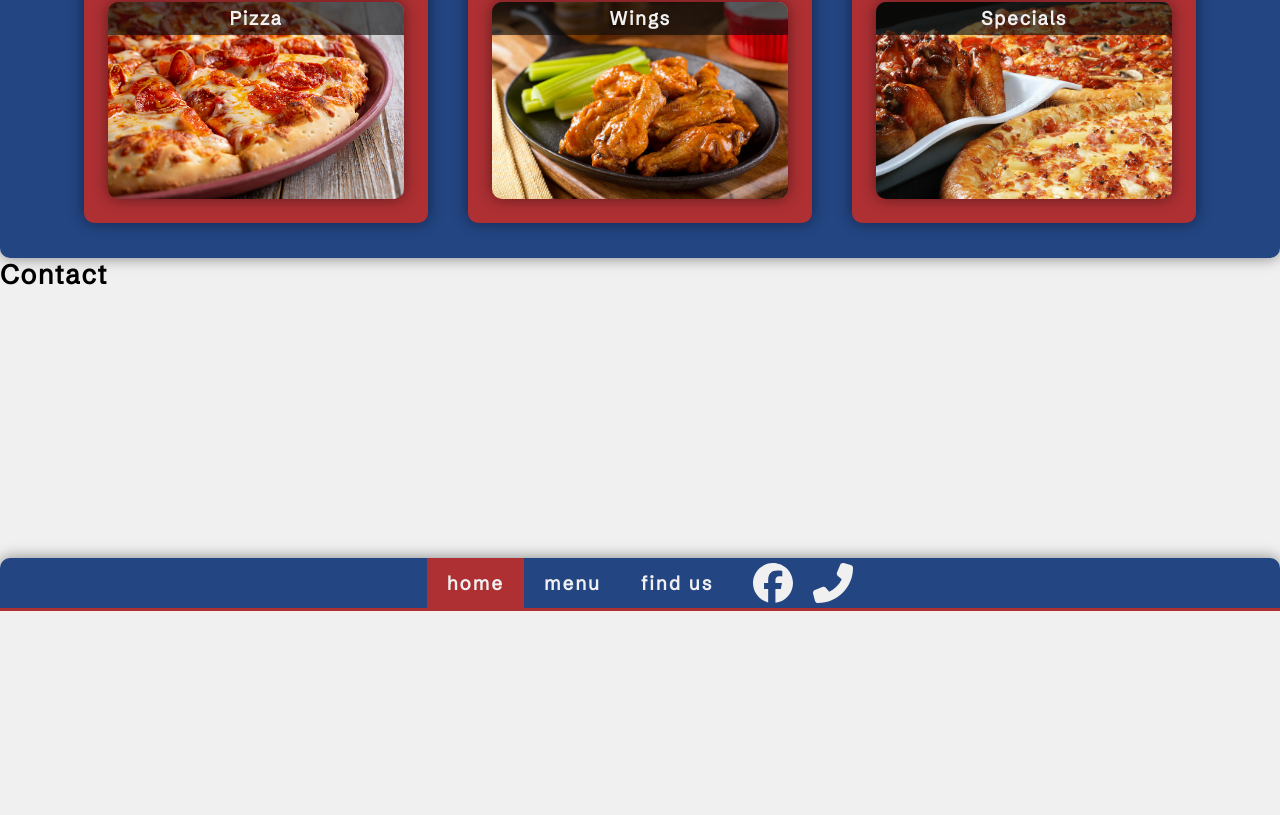
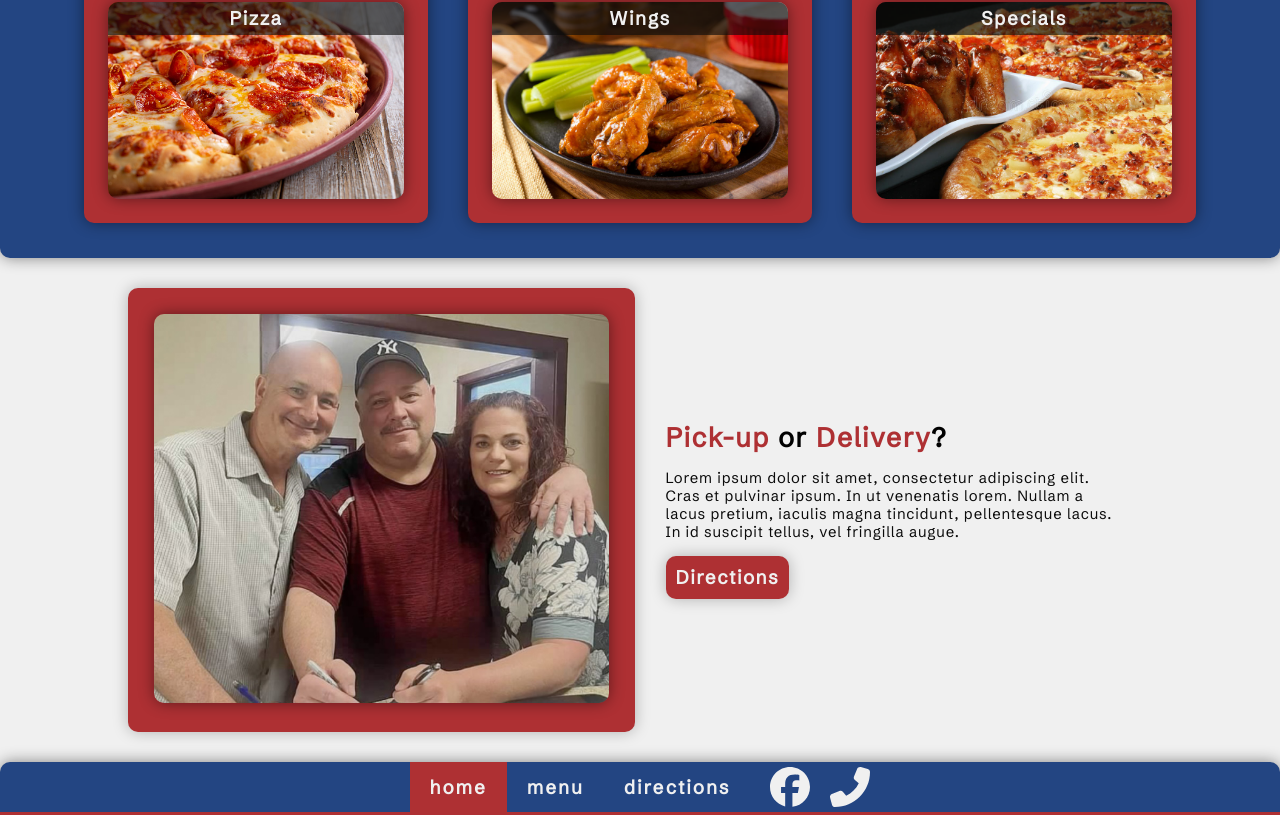
Before and after one commit to TheMrDenty/Postal-Pizza, a React (Create React App) app: page / in a window 1280 px wide. Shown: the part 812-1627 px from the top of the page. Before the commit the page ends 1423 px from the top, so only its background shows below. Built offline with nearby package versions, Linux system fonts and the light colour scheme.

Commit message:
added directions section

```diff
--- a/src/data/links-data.js
+++ b/src/data/links-data.js
@@ -16,8 +16,8 @@ const links = [
     {
         id: 2,
         page: [
-            'find us',
-            '/find-us'
+            'directions',
+            '/directions'
         ],
     }
 ]
--- a/src/pages/Home/index.js
+++ b/src/pages/Home/index.js
@@ -19,7 +19,7 @@ function Home() {
               In id suscipit tellus, vel fringilla augue.
             </p>
             <NavLink exact='true' activeclassname='active' to='/menu'>
-              <button className='menu-btn'>
+              <button className='btn'>
                 <h2>Menu</h2>
               </button>
             </NavLink>
@@ -57,9 +57,22 @@ function Home() {
 
       {/* contact */}
       <div className='contact-container'>
-        <h1>Contact</h1>
+        <div className='contact'>
+          <div className='contact-img'>
+            <img src={OwnersImg} alt="postal pizza's owners"/>
+          </div>
+          <div className='contact-content'>
+            <h1><span className='accent'>Pick-up</span> or <span className='accent'>Delivery</span>?</h1>
+            <p>Lorem ipsum dolor sit amet, consectetur adipiscing elit. Cras et pulvinar ipsum.
+              In ut venenatis lorem. Nullam a lacus pretium, iaculis magna tincidunt, pellentesque lacus.
+              In id suscipit tellus, vel fringilla augue.
+            </p>
+            <button className='btn'>
+              <h2><a href='https://www.google.com/maps/dir/Elmira,+New+York/2121+Grand+Central+Ave,+Horseheads,+NY+14845/@42.1543879,-76.8219687' target='_blank' rel="noreferrer">Directions</a></h2>
+            </button>
+          </div>
+        </div>
       </div>
-
     </div>
   )
 }
--- a/src/pages/Home/styles.scss
+++ b/src/pages/Home/styles.scss
@@ -17,7 +17,14 @@
     margin: 0 3%;
 }
 
-.hero-content button {
+
+
+.accent {
+    color: var(--clr-red);
+}
+
+.btn {
+    cursor: pointer;
     border-radius: var(--radius);
     box-shadow: var(--shadow-soft);
     padding: 10px;
@@ -25,15 +32,7 @@
     background-color: var(--clr-red);
     border-style: none;
 }
-
-.accent {
-    color: var(--clr-red);
-}
-
-.menu-btn {
-    cursor: pointer;
-}
-.menu-btn:hover {
+.btn:hover {
     background-color: var(--clr-blue);
 }
 
@@ -127,7 +126,40 @@
 }
 
 .contact-container {
-    height: 300px;
+    display: flex;
+    width: 100%;
+    justify-content: center;
+}
+
+.contact {
+    display: flex;
+    width: 80%;
+    align-items: center;
+    margin: 30px 0;
+}
+
+.contact-content {
+    width: 100%;
+    display: block;
+    margin: 0 3%;
+}
+
+.contact-img {
+    background-color: var(--clr-red);
+    border-radius: var(--radius);
+    padding: 2.5%;
+    width: 100%;
+    box-shadow: var(--shadow-soft);
+}
+
+.contact-img img{
+    border-radius: var(--radius);
+    width: 100%;
+    box-shadow: var(--shadow);
+}
+a {
+    color: inherit;
+    text-decoration: none;
 }
 
 
```
